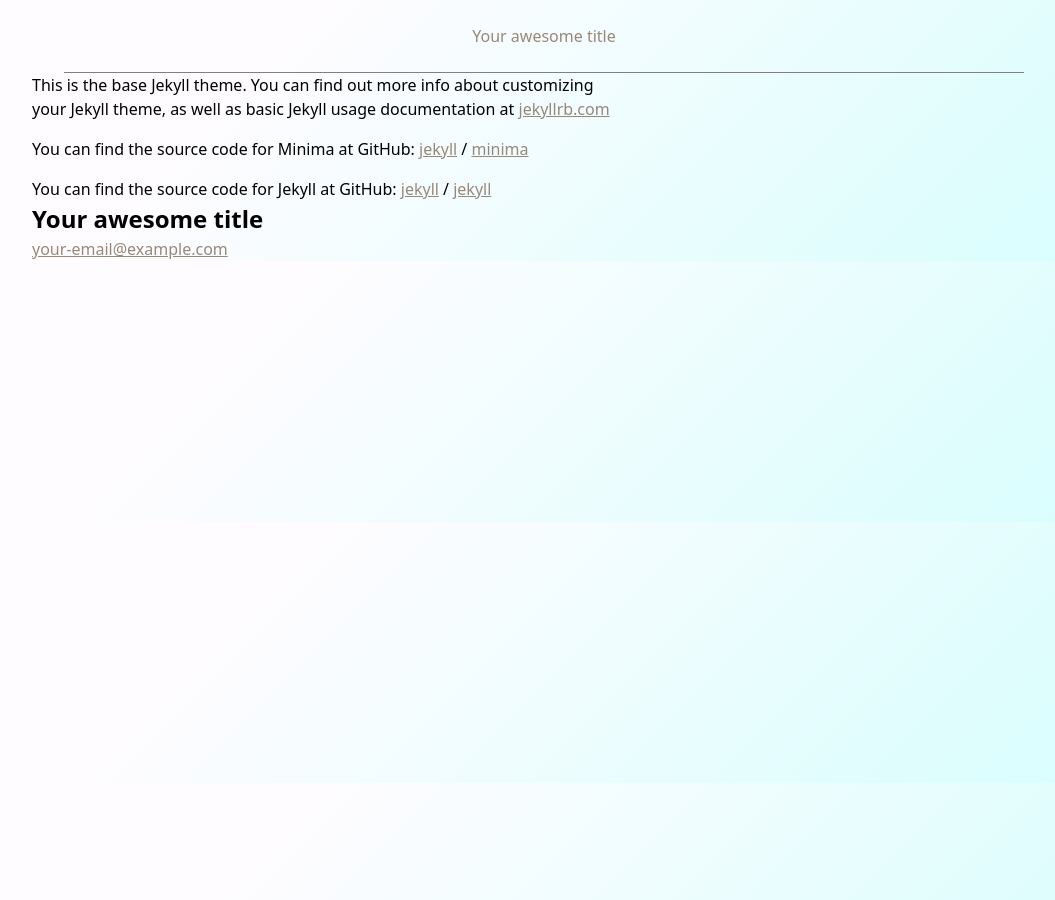
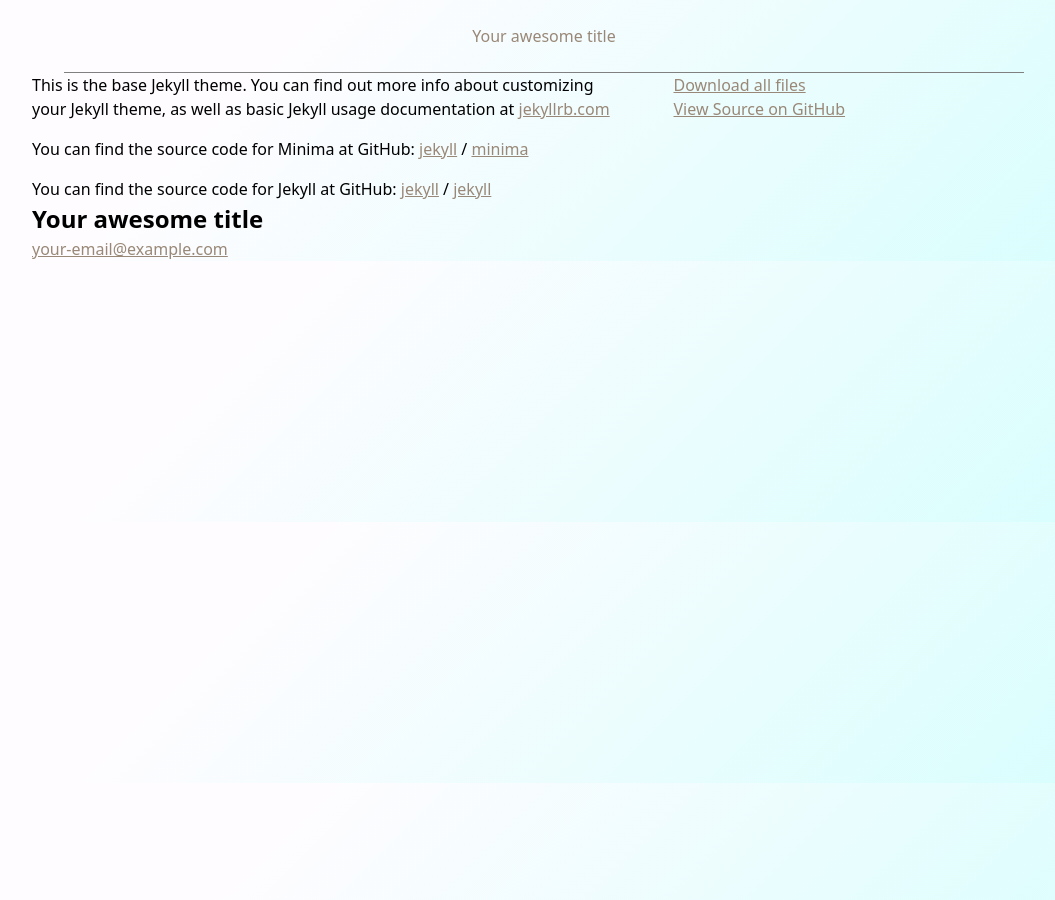
Before and after one commit to daprice/CAD, a Jekyll site: the page built from about.md, in a window 1280 px wide. Shown: the whole page, without its empty margins (96-1151 px from the left). Built offline with Jekyll 4.4.1, drawn with Linux system fonts in a browser that asks for light colours.

Commit message:
Link to download and source repo on thing pages
The download link will link to, in order of preference: `zip_url` defined in the front matter, `zip_url` defined site-wide in config.json, or the automatically detected zip url of the GitHub repo if the site is hosted on GitHub Pages.

The View Source link will link to, in order of preference: `repo_url` defined in the front matter, `repo_url` defined site-wide in config.json, or the automatically detected URL of the repo if the site is hosted on GitHub Pages

```diff
--- a/_layouts/page.html
+++ b/_layouts/page.html
@@ -8,6 +8,16 @@ layout: default
 	</section>
 
 	<section class="thing-info">
+
+		<p>
+			{%- assign download-all-url = page.zip_url | default: site.zip_url | default: site.github.zip_url -%}
+			{% if download-all-url %}<a class="all-files download-all" href="{{ download-all-url }}">Download all files</a>{% endif %}
+
+			<br />
+
+			{%- assign source-repo-url = page.repo_url | default: site.repo_url | default: site.github.repository_url -%}
+			{% if source-repo-url %}<a class="all-files view-source{% if site.github %} github-repo{% endif %}" href="{{ source-repo-url }}">View Source{% if site.github %} on GitHub{% endif %}</a>{% endif %}
+		</p>
 
 		{% include license-display.html %}
 
```
